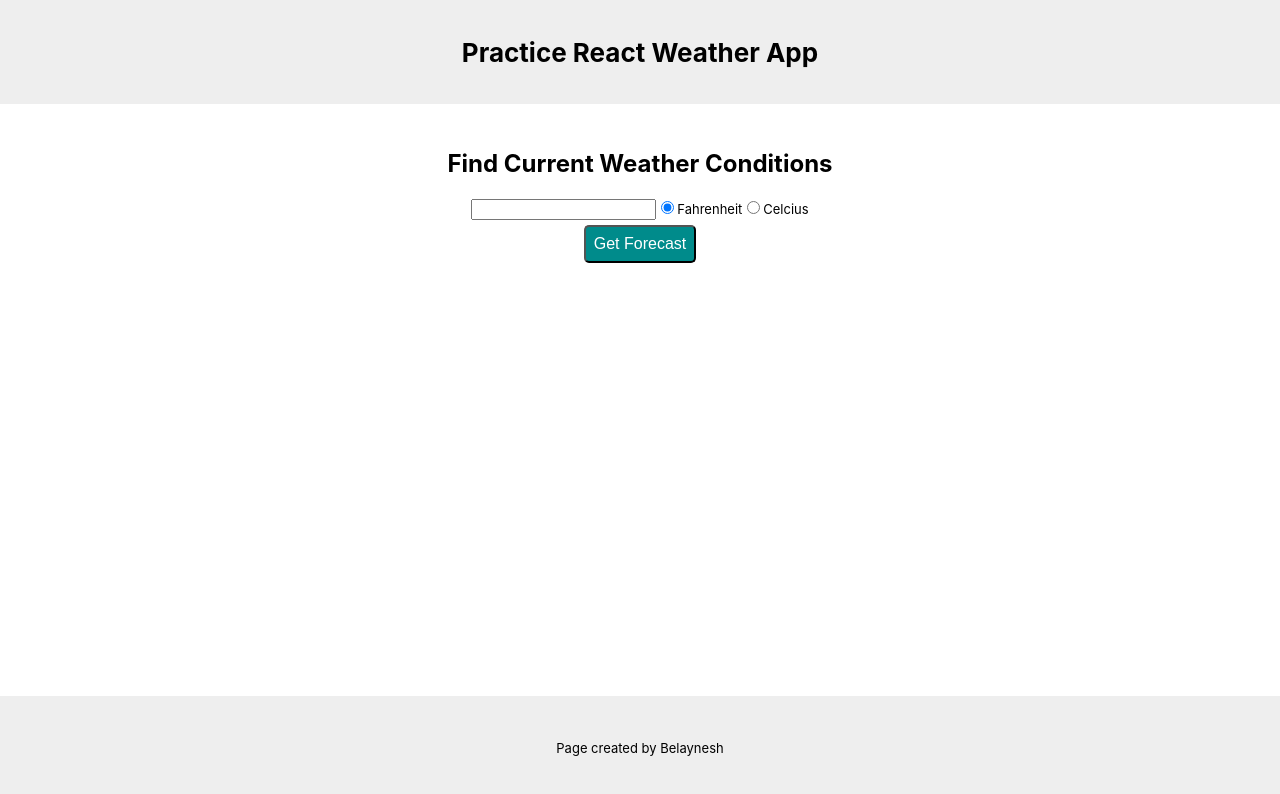
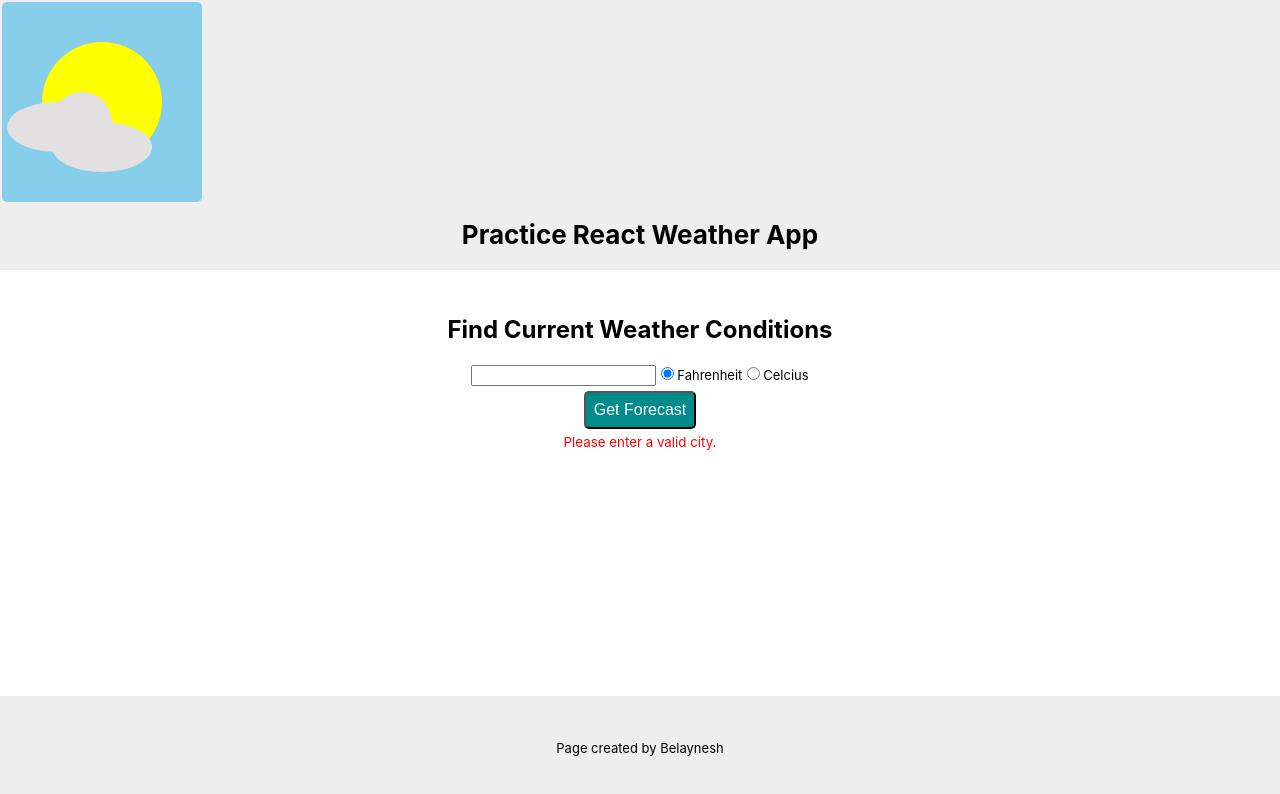
Before and after one commit to b-hailu/React-Weather-App, a React (Create React App) app in the folder weather-app/: page / in a window 1280 px wide. Both pictures are taken after a click on the button "Get Forecast". Shown: the top 794 px of the page. Built offline with nearby package versions, Linux system fonts and the light colour scheme; no server answers.

Commit message:
P-Weather-App: logo and security

```diff
--- a/weather-app/src/App.js
+++ b/weather-app/src/App.js
@@ -1,11 +1,13 @@
 import React from 'react';
 import Forecast from './components/Forecast/Forecast';
+import Logo from './components/Logo/Logo'
 import './App.css';
 
 function App() {
   return (
     <div className="App">
       <header className="App-header">
+      <Logo />
       <h1>Practice React Weather App</h1>
       </header>
       <main>
--- a/weather-app/src/components/Conditions/Conditions.js
+++ b/weather-app/src/components/Conditions/Conditions.js
@@ -1,14 +1,21 @@
 import React from 'react';
+import classes from './Conditions.module.css'
 
 const conditions =(props) => {
   return (
-    <div>{props.responseObj.cod === 200 ?
+    <div className={classes.Wrapper}>
+        {props.error && <small className={classes.Small}>
+        Please enter a valid city.
+      </small>}
+        {props.loading && <div className={classes.Loader} />}
+      {props.responseObj.cod === 200 ?
       <div>
         <p><strong>{props.responseObj.name}
         </strong></p>
         <p> It is currently{Math.round(props.responseObj.main.temp)} degrees
         out with {props.responseObj.weather[0].description} .
         </p>
+        {props.loading && <div>Loading</div>}
       </div>
       : null
       }
--- a/weather-app/src/components/Conditions/Conditions.module.css
+++ b/weather-app/src/components/Conditions/Conditions.module.css
@@ -0,0 +1,24 @@
+.Wrapper {
+  min-height: 100px;
+  display: flex;
+  flex-direction: column;
+}
+
+.Small {
+  color: red;
+}
+
+.Loader {
+  border: 16px solid #f3f3f3;
+  border-top: 16px solid rgb(90, 89, 89);
+  border-radius: 50%;
+  width: 50px;
+  height: 50px;
+  animation: spin 2s linear infinite;
+  margin: 10px auto;
+}
+
+@keyframes spin {
+  0% { transform: rotate(0deg); }
+  100% { transform: rotate(360deg)}
+}
--- a/weather-app/src/components/Forecast/Forecast.js
+++ b/weather-app/src/components/Forecast/Forecast.js
@@ -1,31 +1,54 @@
 import React, { useState } from 'react';
 import Conditions from '../Conditions/Conditions';
 import classes from './Forecast.module.css'
+
 
 const Forecast = () => {
   let [responseObj, setResponseObj] = useState({})
   let [city, setCity] = useState(' ');
   let [unit, setUnit] = useState('imperial');
+  let [error, setError] = useState(false);
+  let [loading, setLoading] = useState(false)
 
-  const uriEncodedCity = encodeURIComponent(city)
+  // const uriEncodedCity = encodeURIComponent(city)
 
   const getForecast = (e) => {
     e.preventDefault();
+
+    if (city.length === 0) {
+      return setError(true);
+    }
+    // Clear state in preparation for new data
+    setError(false);
+    setResponseObj({});
+
+    setLoading(true);
+
+    const uriEncodedCity = encodeURIComponent(city)
+
     // weather data fetch function will go here
       fetch(`https://community-open-weather-map.p.rapidapi.com/weather?units=${unit}&q=${uriEncodedCity}`, {
     "method": "GET",
     "headers": {
       "x-rapidapi-host": "community-open-weather-map.p.rapidapi.com",
-      "x-rapidapi-key": "54fa24106fmsha3a6cb723259e69p1fe9a0jsn070c25c51541"
+                  "x-rapidapi-key":
+      process.env.REACT_APP_API_KEY
       }
     })
     .then(response => response.json ())
     .then(response => {
+      if (response.cod !== 200) {
+        throw new Error()
+      }
+
       setResponseObj(response)
-      console.log(response);
+      setLoading(false);
+      // console.log(response);
     })
     .catch(err => {
-      console.log(err);
+      setError(true)
+      setLoading(false);
+      console.log(err.message);
     });
   }
   return (
@@ -68,7 +91,10 @@ const Forecast = () => {
           Get Forecast
           </button>
       </form>
-      <Conditions responseObj={responseObj}/>
+      <Conditions responseObj={responseObj}
+      error={error} new
+      loading={loading}
+      />
     </div>
   )
 }
--- /dev/null
+++ b/weather-app/src/components/Logo/Logo.js
@@ -0,0 +1,13 @@
+import React from 'react';
+import classes from "./Logo.module.css";
+
+const Logo = () => (
+  <div className={classes.sky}>
+    <div className={classes.circle} />
+    <div className={classes.cloud1} />
+    <div className={classes.cloud2} />
+    <div className={classes.cloud3} />
+  </div>
+)
+
+export default Logo;
--- /dev/null
+++ b/weather-app/src/components/Logo/Logo.module.css
@@ -0,0 +1,45 @@
+.circle {
+  width: 60%;
+  height: 60%;
+  background: yellow;
+  border-radius: 50%;
+  margin: auto;
+}
+
+.sky {
+  display: flex;
+  width: 200px;
+  height: 200px;
+  background: skyblue;
+  border-radius: 5px;
+}
+
+.cloud1 {
+  position: absolute;
+  margin-top: 120px;
+  margin-left: 50px;
+  width: 100px;
+  height: 50px;
+  background: rgb(226, 224, 224);
+  border-radius: 80px / 40px;
+}
+
+.cloud2 {
+  position: absolute;
+  margin-top: 100px;
+  margin-left: 5px;
+  width: 100px;
+  height: 50px;
+  background: rgb(226, 224, 224);
+  border-radius: 100px / 50px;
+}
+
+.cloud3 {
+  position: absolute;
+  margin-top: 90px;
+  margin-left: 50px;
+  width: 60px;
+  height: 60px;
+  background: rgb(226, 224, 224);
+  border-radius: 60px;
+}
```
Also changed, not shown: 1 other file (tests, documents, lock files or other folders).
